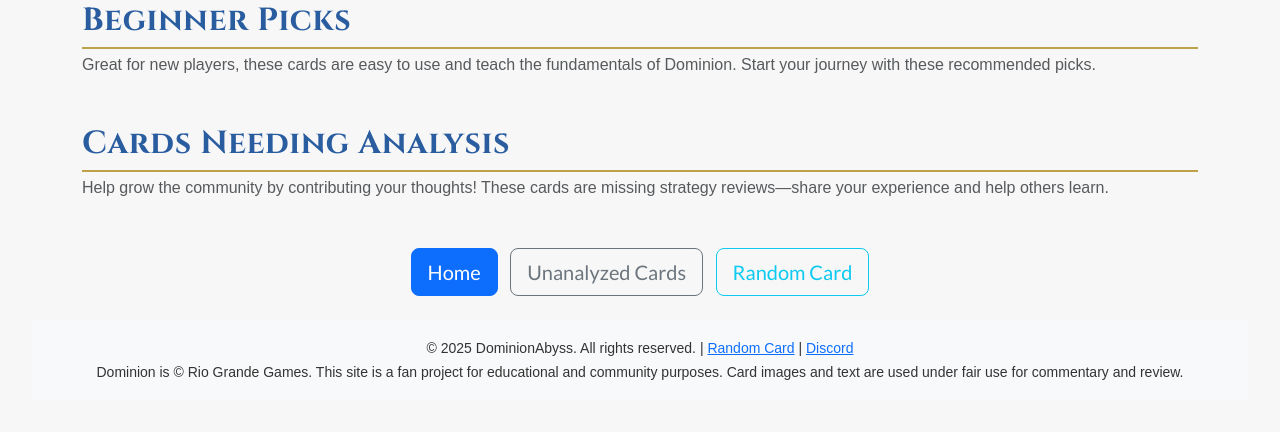
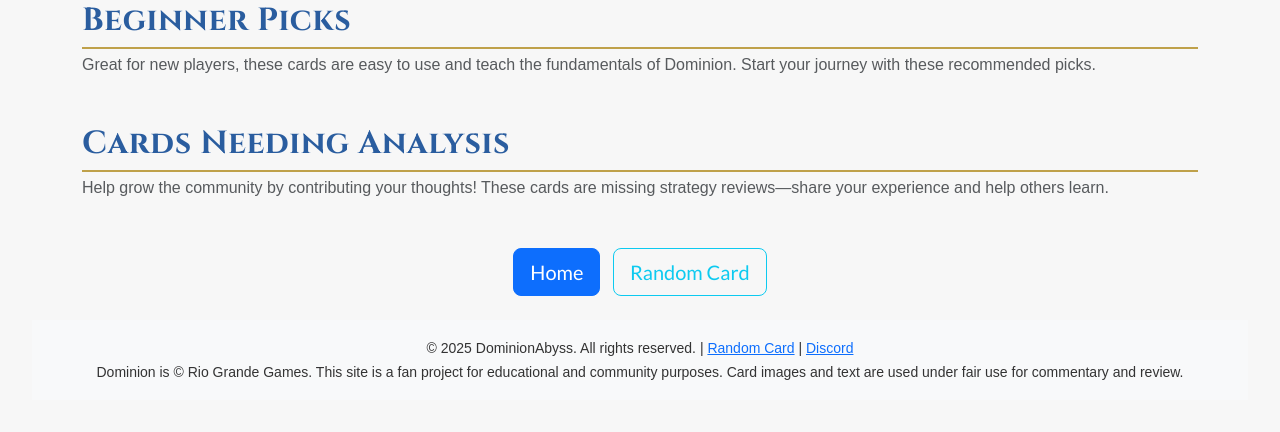
Before and after one commit to PWSdelta/dominionabyss, a Flask app: page / in a window 1280 px wide. Shown: the part 1174-1606 px from the top of the page. Run offline with Flask 3, Linux system fonts and the light colour scheme.

Commit message:
trimmed leftover code to tighen the routes

```diff
--- a/app.py
+++ b/app.py
@@ -101,104 +101,6 @@ def card_page(set_slug, card_slug):
         etag = hashlib.md5(str(card_id).encode()).hexdigest()
         resp.set_etag(etag)
     return resp
-
-
-# Route to generate strategy and save it
-@app.route('/card/<set_slug>/<card_slug>/generate', methods=['POST'])
-def generate_strategy_route(set_slug, card_slug):
-    # Convert slugs
-    card_name = slug_to_name(card_slug)
-    set_name = slug_to_name(set_slug)
-
-    print(f"[GENERATE] card_name='{card_name}', set_name='{set_name}'")
-
-    # Find the card in Mongo
-    card_doc = cards.find_one({
-        "card_name": {"$regex": f"^{card_name}$", "$options": "i"},
-        "set_name": {"$regex": f"^{set_name}$", "$options": "i"}
-    })
-
-    if not card_doc:
-        print("[ERROR] Card not found for generation!")
-        return "Card not found", 404
-
-    # Generate strategy text via Ollama
-    strategy_text = generate_strategy(card_doc)
-
-    # Save back to MongoDB
-    cards.update_one(
-        {"_id": card_doc["_id"]},
-        {"$set": {"strategy_review": strategy_text}}
-    )
-
-    print("[SUCCESS] Strategy review saved.")
-
-    return redirect(url_for('card_page', set_slug=set_slug, card_slug=card_slug))
-
-@app.route('/batch-generate')
-def batch_generate():
-    generated_cards = []
-    missing_cards = list(cards.find({"strategy_review": {"$exists": False}}))
-
-    total_count = cards.count_documents({})
-
-    print(f"[BATCH] Found {len(missing_cards)} cards missing strategy_review.")
-    print(f"[BATCH] Total cards in collection: {total_count}")
-
-    for idx, card in enumerate(missing_cards, start=1):
-        print(f"[BATCH] ({idx} of {total_count}) Generating for {card['card_name']} ({card['set_name']})")
-        strategy_text = generate_strategy(card)
-
-        cards.update_one(
-            {"_id": card["_id"]},
-            {"$set": {"strategy_review": strategy_text}}
-        )
-
-        generated_cards.append({
-            "card_name": card["card_name"],
-            "set_name": card["set_name"],
-            "strategy_review": strategy_text
-        })
-
-    # Return a simple HTML page listing results
-    html_template = """
-    <!DOCTYPE html>
-    <html>
-    <head>
-      <title>Batch Generation Results</title>
-      <link
-        href="https://cdn.jsdelivr.net/npm/bootstrap@5.3.2/dist/css/bootstrap.min.css"
-        rel="stylesheet"
-      >
-    </head>
-    <body class="container my-4">
-      <h1>Batch Generation Complete</h1>
-      <p class="lead">{{ generated_count }} strategies generated and saved.</p>
-      <div class="list-group">
-        {% for card in generated_cards %}
-          <div class="list-group-item">
-            <h5>{{ card.card_name }} ({{ card.set_name }})</h5>
-            <div>{{ card.strategy_review }}</div>
-          </div>
-        {% endfor %}
-      </div>
-      <a href="/" class="btn btn-primary mt-3">Back to Home</a>
-    </body>
-    </html>
-    """
-
-    return render_template_string(
-        html_template,
-        generated_cards=generated_cards,
-        generated_count=len(generated_cards)
-    )
-
-@app.route('/unanalyzed')
-def unanalyzed():
-    # Only cards missing a strategy_review
-    missing = list(cards.find({"card_name": {"$exists": True}, "set_name": {"$exists": True}, "strategy_review": {"$exists": False}}))
-    return render_template("unanalyzed.html", cards=missing)
-
 
 # Caching for homepage queries (cache for 5 minutes)
 
--- a/templates/index.html
+++ b/templates/index.html
@@ -171,7 +171,6 @@
 
 <div class="text-center mt-5">
   <a href="/" class="btn btn-primary btn-lg me-2">Home</a>
-  <a href="/unanalyzed" class="btn btn-outline-secondary btn-lg me-2">Unanalyzed Cards</a>
   <a href="/random" class="btn btn-outline-info btn-lg">Random Card</a>
 </div>
 {% endblock %}
```
Also changed, not shown: templates/unanalyzed.html (deleted, +0 -42 lines).
